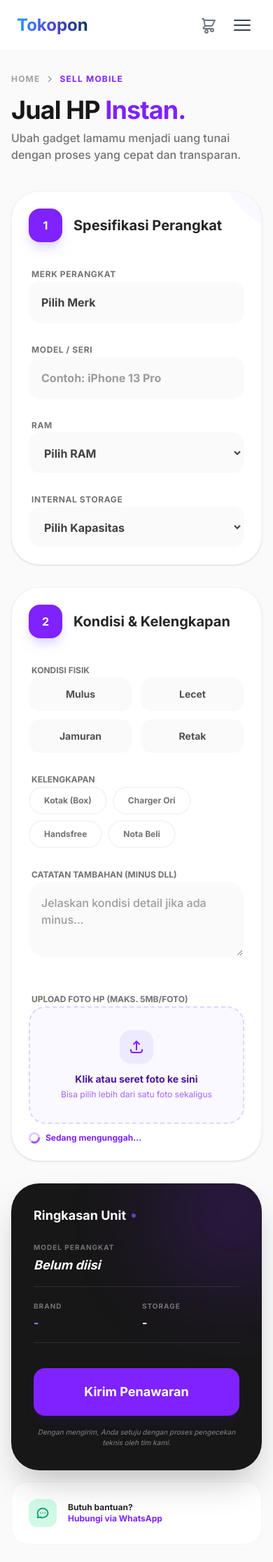
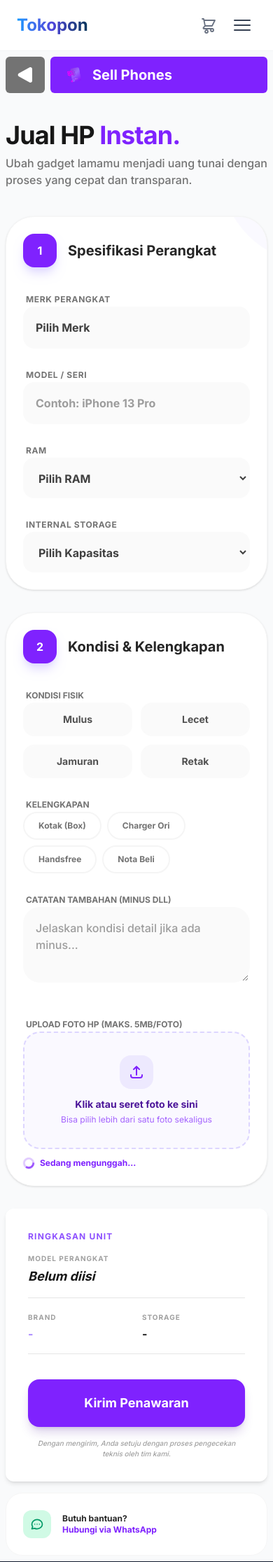
Before and after one commit to muhammadrinaldi7/tokopon-zed, a Laravel app: page /sell-phone in a window 390 px wide. Shown: the top 2232 px of the page at 70% size. Run offline with Laravel 12, Linux system fonts and the light colour scheme; data that the repository does not hold is empty; style sheets or scripts are compiled from the project's sources; parts of the project's set-up code (start-up, migrations or seed data) failed here and were passed over; some libraries are stand-ins or nearby versions.

Commit message:
merubah tampilan trade in , repair, sell phone

```diff
--- a/resources/views/livewire/pages/sell-phone.blade.php
+++ b/resources/views/livewire/pages/sell-phone.blade.php
@@ -1,18 +1,24 @@
-<div class="min-h-screen bg-neutral-50 pb-20">
-    <div class="max-w-5xl mx-auto px-4 pt-8 md:pt-12">
+<div class="max-w-7xl mx-auto p-2 md:p-6">
+    <div class="flex gap-2 ">
+        <a href="/" class="bg-neutral-500 text-white px-3 flex justify-center items-center rounded-md">
+            <svg xmlns="http://www.w3.org/2000/svg" viewBox="0 0 24 24" fill="currentColor" class="size-8 rotate-180">
+                <path fill-rule="evenodd"
+                    d="M4.5 5.653c0-1.427 1.529-2.33 2.779-1.643l11.54 6.347c1.295.712 1.295 2.573 0 3.286L7.28 19.99c-1.25.687-2.779-.217-2.779-1.643V5.653Z"
+                    clip-rule="evenodd" />
+            </svg>
+        </a>
+        <div class="w-full flex gap-4 items-center bg-violet-600 py-3 px-6 rounded-md">
+            <img src="{{ asset('assets/png/sell.png') }}" class="w-5 md:w-10 h-auto" alt="">
+            <h1 class="text-white text-xl md:text-4xl font-bold">Sell Phones</h1>
+        </div>
+    </div>
+    {{-- Header Section --}}
+    <div class="flex flex-col md:flex-row md:items-end justify-between gap-4 mb-10 mt-10">
+        <div class="space-y-2">
 
-        {{-- Header Section --}}
-        <div class="flex flex-col md:flex-row md:items-end justify-between gap-4 mb-10">
-            <div class="space-y-2">
-                <nav class="flex items-center gap-2 text-xs font-bold text-neutral-400 uppercase tracking-widest mb-4">
-                    <a href="/" wire:navigate class="hover:text-violet-600 transition-colors">Home</a>
-                    <svg class="w-3 h-3" fill="none" stroke="currentColor" viewBox="0 0 24 24">
-                        <path d="M9 5l7 7-7 7" stroke-width="3" stroke-linecap="round" stroke-linejoin="round" />
-                    </svg>
-                    <span class="text-violet-600">Sell Mobile</span>
-                </nav>
             <h1 class="text-4xl md:text-5xl font-black text-neutral-900 tracking-tight">
                 Jual HP <span class="text-violet-600">Instan.</span>
+
             </h1>
             <p class="text-neutral-500 font-medium max-w-md">Ubah gadget lamamu menjadi uang tunai dengan proses
                 yang cepat dan transparan.</p>
@@ -147,8 +153,8 @@
                         <div class="grid grid-cols-2 md:grid-cols-4 gap-3">
                             @foreach (['Mulus', 'Lecet', 'Jamuran', 'Retak'] as $cond)
                                 <label class="cursor-pointer">
-                                        <input type="radio" wire:model="old_phone_condition"
-                                            value="{{ $cond }}" class="peer hidden">
+                                    <input type="radio" wire:model="old_phone_condition" value="{{ $cond }}"
+                                        class="peer hidden">
                                     <div
                                         class="py-3 px-2 border-2 border-neutral-50 bg-neutral-50 rounded-2xl text-center text-sm font-bold text-neutral-600 transition-all peer-checked:border-violet-600 peer-checked:bg-violet-50 peer-checked:text-violet-700">
                                         {{ $cond }}
@@ -163,8 +169,8 @@
                         <div class="flex flex-wrap gap-2">
                             @foreach (['Kotak (Box)', 'Charger Ori', 'Handsfree', 'Nota Beli'] as $set)
                                 <label class="cursor-pointer">
-                                        <input type="checkbox" wire:model="old_phone_sets"
-                                            value="{{ $set }}" class="peer hidden">
+                                    <input type="checkbox" wire:model="old_phone_sets" value="{{ $set }}"
+                                        class="peer hidden">
                                     <div
                                         class="px-5 py-2.5 rounded-full border-2 border-neutral-100 text-xs font-bold text-neutral-500 transition-all peer-checked:bg-neutral-800 peer-checked:text-white peer-checked:border-neutral-800">
                                         {{ $set }}
@@ -193,8 +199,7 @@
                                 class="w-full p-8 border-2 border-dashed border-violet-200 rounded-3xl bg-violet-50/50 group-hover:bg-violet-50 transition-colors flex flex-col items-center justify-center text-center">
                                 <div
                                     class="w-12 h-12 bg-violet-100 text-violet-600 rounded-2xl flex items-center justify-center mb-3">
-                                        <svg class="w-6 h-6" fill="none" stroke="currentColor"
-                                            viewBox="0 0 24 24">
+                                    <svg class="w-6 h-6" fill="none" stroke="currentColor" viewBox="0 0 24 24">
                                         <path stroke-linecap="round" stroke-linejoin="round" stroke-width="2"
                                             d="M4 16v1a3 3 0 003 3h10a3 3 0 003-3v-1m-4-8l-4-4m0 0L8 8m4-4v12">
                                         </path>
@@ -224,8 +229,7 @@
                                 @foreach ($photos as $photo)
                                     <div
                                         class="relative aspect-square rounded-2xl overflow-hidden border border-neutral-200 shadow-sm">
-                                            <img src="{{ $photo->temporaryUrl() }}"
-                                                class="w-full h-full object-cover">
+                                        <img src="{{ $photo->temporaryUrl() }}" class="w-full h-full object-cover">
                                     </div>
                                 @endforeach
                             </div>
@@ -240,33 +244,29 @@
 
         {{-- Right Side: Summary Sticky --}}
         <div class="lg:col-span-4">
-                <div class="sticky top-8 space-y-4">
-                    <div class="bg-neutral-900 rounded-[2.5rem] p-8 text-white shadow-2xl relative overflow-hidden">
-                        <div
-                            class="absolute -top-10 -right-10 w-40 h-40 bg-violet-600 rounded-full blur-[80px] opacity-40">
-                        </div>
-
-                        <h4 class="text-lg font-black mb-6 flex items-center gap-2 relative">
+            <div class="sticky top-20 space-y-4">
+                <div class="bg-white text-neutral-900 rounded-xl p-8 shadow-md relative overflow-hidden">
+                    <h4 class="text-violet-500 font-bold uppercase tracking-widest text-xs mb-4 relative z-10">
                         Ringkasan Unit
                         <span class="w-1.5 h-1.5 bg-violet-500 rounded-full animate-pulse"></span>
                     </h4>
 
                     <div class="space-y-5 relative">
-                            <div class="flex flex-col gap-1 border-b border-white/10 pb-4">
-                                <span class="text-[10px] font-black text-white/40 uppercase tracking-widest">Model
+                        <div class="flex flex-col gap-1 border-b border-neutral-200 pb-4">
+                            <span class="text-[10px] font-black text-neutral-400 uppercase tracking-widest">Model
                                 Perangkat</span>
                             <span class="text-lg font-bold italic">{{ $old_phone_model ?: 'Belum diisi' }}</span>
                         </div>
 
-                            <div class="grid grid-cols-2 gap-4 border-b border-white/10 pb-4">
+                        <div class="grid grid-cols-2 gap-4 border-b border-neutral-200 pb-4">
                             <div class="flex flex-col gap-1">
                                 <span
-                                        class="text-[10px] font-black text-white/40 uppercase tracking-widest">Brand</span>
+                                    class="text-[10px] font-black text-neutral-400 uppercase tracking-widest">Brand</span>
                                 <span class="font-bold text-violet-400">{{ $old_phone_brand ?: '-' }}</span>
                             </div>
                             <div class="flex flex-col gap-1">
                                 <span
-                                        class="text-[10px] font-black text-white/40 uppercase tracking-widest">Storage</span>
+                                    class="text-[10px] font-black text-neutral-400 uppercase tracking-widest">Storage</span>
                                 <span class="font-bold">{{ $old_phone_storage ?: '-' }}</span>
                             </div>
                         </div>
@@ -276,7 +276,7 @@
                                 class="w-full bg-violet-600 hover:bg-violet-700 text-white py-5 rounded-2xl font-black text-lg transition-all active:scale-[0.97] shadow-lg shadow-violet-900/20">
                                 Kirim Penawaran
                             </button>
-                                <p class="text-center text-[10px] text-white/40 mt-4 italic font-medium">
+                            <p class="text-center text-[10px] text-neutral-400 mt-4 italic font-medium">
                                 Dengan mengirim, Anda setuju dengan proses pengecekan teknis oleh tim kami.
                             </p>
                         </div>
@@ -285,8 +285,7 @@
 
                 {{-- Help Box --}}
                 <div class="bg-white rounded-3xl p-6 border border-neutral-100 flex items-center gap-4">
-                        <div
-                            class="w-10 h-10 bg-emerald-100 text-emerald-600 rounded-xl flex items-center justify-center">
+                    <div class="w-10 h-10 bg-emerald-100 text-emerald-600 rounded-xl flex items-center justify-center">
                         <svg class="w-5 h-5" fill="none" stroke="currentColor" viewBox="0 0 24 24">
                             <path
                                 d="M8 12h.01M12 12h.01M16 12h.01M21 12c0 4.418-4.03 8-9 8a9.863 9.863 0 01-4.255-.949L3 20l1.395-3.72C3.512 15.042 3 13.574 3 12c0-4.418 4.03-8 9-8s9 3.582 9 8z"
@@ -303,4 +302,3 @@
         </div>
     </div>
 </div>
-</div>
```
Also changed, not shown: resources/views/livewire/pages/phone-repair.blade.php (+16 -10 lines), resources/views/livewire/pages/trade-in.blade.php (+20 -19 lines), public/assets/png/repair.png (added), public/assets/png/sell.png (added), public/assets/png/trade.png (added). Lines whose indentation alone changed are shown as unchanged.
